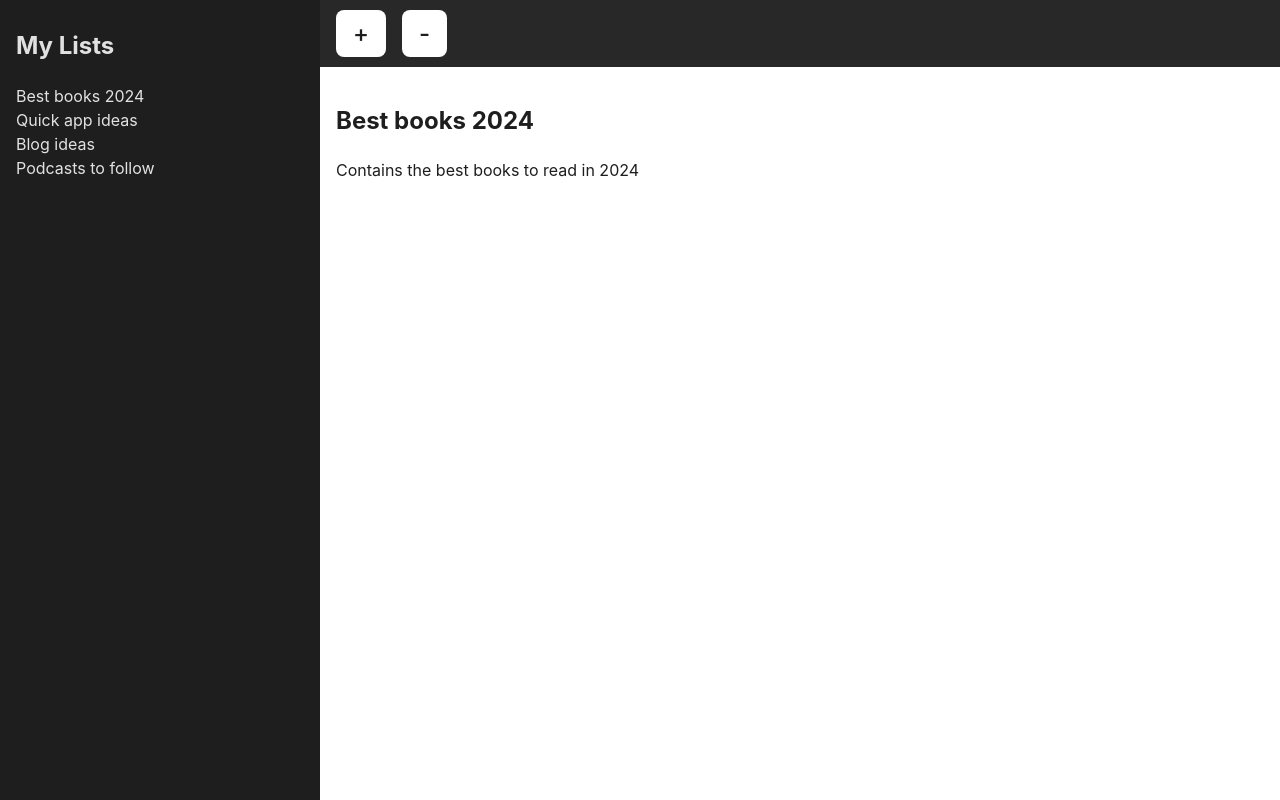
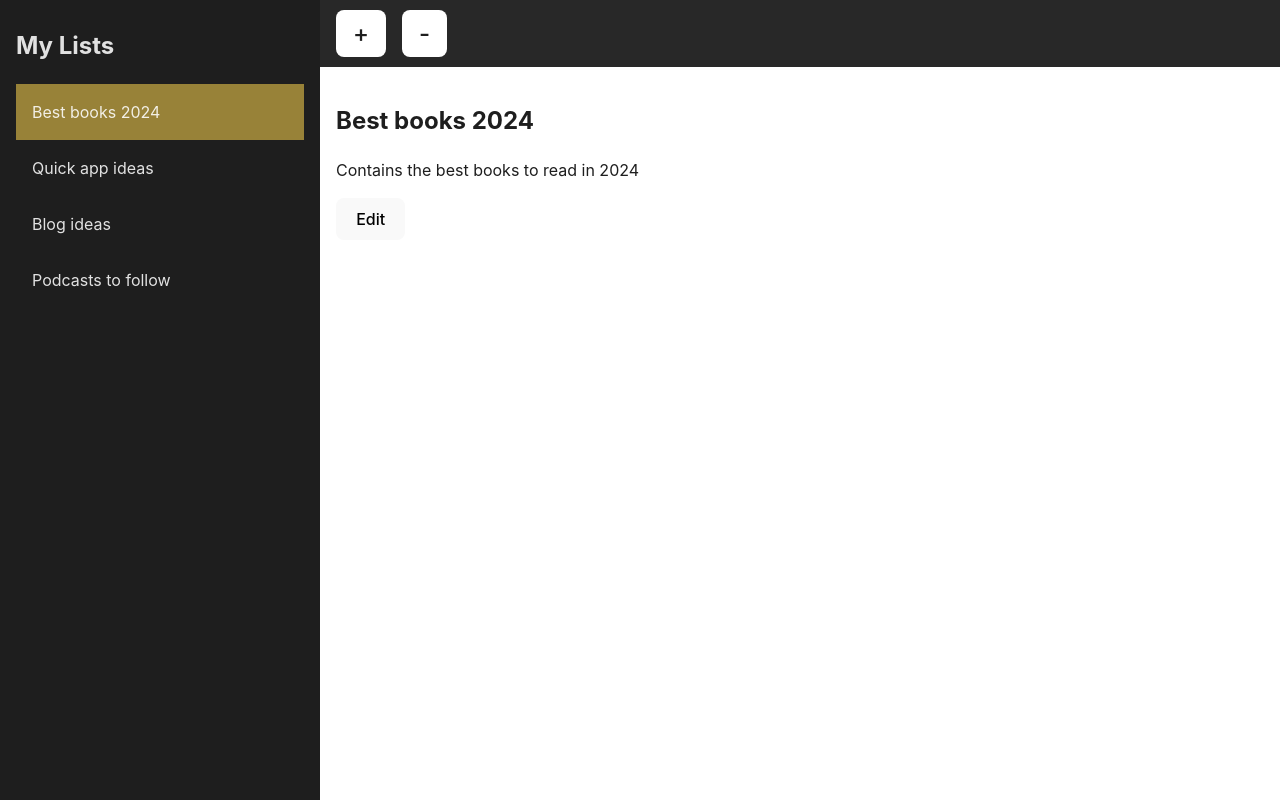
Before and after one commit to ruphaa/lists-app, a React (Vite) app: page / in a window 1280 px wide. Built offline with nearby package versions, Linux system fonts and the light colour scheme.

Commit message:
Add editable details + CRUD

```diff
--- a/src/App.jsx
+++ b/src/App.jsx
@@ -27,6 +27,7 @@ function App() {
     },
   ]);
   const [itemId, setItemId] = useState(1);
+  const [selectedItem, setSelectedItem] = useState(lists[0]);
 
   function handleAddList() {
     const newList = {
@@ -39,17 +40,35 @@ function App() {
   }
 
   function handleRemoveList(listId) {
-    if (lists.length === 0) {
-      setItemId(0);
-      return;
-    }
-    const updatedLists = lists.filter((list) => list.id !== listId);
-    setLists([...updatedLists]);
-    if (updatedLists.length === 0) {
-      setItemId(0);
-    } else {
-      setItemId(updatedLists[0].id);
-    }
+    setLists((lists) => {
+      const updatedLists = lists.filter(list => list.id !== listId);
+      if (updatedLists.length === 0) {
+        setItemId(0);
+        setSelectedItem(null);
+      } else {
+        setItemId(updatedLists[0].id);
+        setSelectedItem(updatedLists[0]);
+      }
+      return updatedLists;
+    });
+  }
+
+  function handleListDetailsChange(id, title, details) {
+    setLists((lists) => {
+      return lists.map((list) => {
+        if (list.id === id) {
+          return { ...list, title: title, details: details };
+        }
+        return list;
+      });
+    });
+    setItemId(id);
+  }
+
+  function setCurrentItem(id) {
+    const selectedItem = lists.find((list) => list.id === id);
+    setSelectedItem(selectedItem);
+    setItemId(id);
   }
 
   return (
@@ -57,8 +76,8 @@ function App() {
       <aside className="side-panel">
         <ListContainer
           lists={lists}
-          setCurrentItem={setItemId}
-          onAddList={handleAddList}
+          selectedItemId={itemId}
+          setCurrentItem={setCurrentItem}
         />
       </aside>
       <div className="header">
@@ -73,7 +92,10 @@ function App() {
         {lists.length === 0 ? (
           <p>No lists available</p>
         ) : (
-          <ListDetails list={lists.find((list) => list.id === itemId)} />
+          <ListDetails
+            list={selectedItem}
+            onUpdateListDetails={(id, title, details) => handleListDetailsChange(id, title, details)}
+          />
         )}
       </div>
     </div>
--- a/src/components/BulletListNote/index.jsx
+++ b/src/components/BulletListNote/index.jsx
@@ -6,11 +6,11 @@ export const BulletListNote = ({ list }) => {
   return (
     <div className="bullet-list">
       <h2>Title</h2>
-      <ul>
+      <ol>
         {notes.map((note, index) => (
           <li key={index}>{note}</li>
         ))}
-      </ul>
+      </ol>
     </div>
   );
 };
--- a/src/components/ListContainer/index.jsx
+++ b/src/components/ListContainer/index.jsx
@@ -1,7 +1,7 @@
 import "./index.css";
 import { ListItem } from "../ListItem";
 
-export const ListContainer = ({ lists, setCurrentItem }) => {
+export const ListContainer = ({ lists, setCurrentItem, selectedItemId }) => {
   return (
     <div className="list-container">
       <div className="flex">
@@ -16,6 +16,7 @@ export const ListContainer = ({ lists, setCurrentItem }) => {
             id={list.id}
             title={list.title}
             setCurrentItem={setCurrentItem}
+            selectedItemId={selectedItemId}
           />
         ))
       )}
--- a/src/components/ListDetails/index.jsx
+++ b/src/components/ListDetails/index.jsx
@@ -1,10 +1,70 @@
-import './index.css'
+import { useEffect, useState } from "react";
+import "./index.css";
 
-export const ListDetails = ({ list }) => {
+export const ListDetails = ({ list, onUpdateListDetails }) => {
+  const [title, setTitle] = useState(list.title); // only during first render
+  const [details, setDetails] = useState(list.details);
+  const [isEditing, setIsEditing] = useState(false);
+
+  useEffect(() => {
+    setTitle(list.title);
+  }, [list.title]);
+
+  useEffect(() => {
+    setDetails(list.details);
+  }, [list.details]);
+
   return (
     <div className="list-details">
-        <h2>{list.title}</h2>
-        <p>{list.details}</p>
+      {/* Uncontrolled + Controlled + defaultValue */}
+      {
+        <>
+          {isEditing ? (
+            <>
+              <textarea
+                name="title"
+                rows={4}
+                cols={60}
+                value={title}
+                onChange={(e) => {
+                  setTitle(e.target.value);
+                }}
+              />
+              <textarea
+                name="details"
+                rows={4}
+                cols={60}
+                value={details}
+                onChange={(e) => {
+                  setDetails(e.target.value);
+                }}
+              />
+              <button
+                onClick={() => {
+                  onUpdateListDetails(list.id, title, details);
+                  setIsEditing(false);
+                }}
+              >
+                Submit
+              </button>
+            </>
+          ) : (
+            <>
+              <StaticDetails title={title} text={details} />
+              <button onClick={() => setIsEditing(true)}>Edit</button>
+            </>
+          )}
+        </>
+      }
     </div>
-  )
-}
+  );
+};
+
+const StaticDetails = ({ title, text }) => {
+  return (
+    <>
+      <h2>{title}</h2>
+      <p>{text}</p>
+    </>
+  );
+};
--- a/src/components/ListItem/index.css
+++ b/src/components/ListItem/index.css
@@ -0,0 +1,13 @@
+.list-item {
+    padding: var(--base-spacing);
+    cursor: pointer;
+}
+
+.list-item:hover {
+    background-color: #464646;
+}
+
+.selected {
+    background-color: #988238;
+    /* color: var(--dark-color); */
+}
--- a/src/components/ListItem/index.jsx
+++ b/src/components/ListItem/index.jsx
@@ -1,12 +1,25 @@
+import { useEffect, useState } from 'react';
 import './index.css'
 
-export const ListItem = ({ id, title, setCurrentItem }) => {
+export const ListItem = ({ id, title, setCurrentItem, selectedItemId }) => {
+  const [isSelected, setIsSelected] = useState(false);
+
+  useEffect(() => {
+    if(selectedItemId === id) {
+      setIsSelected(true);
+    } else {
+      setIsSelected(false);
+    }
+  }, [selectedItemId]);
 
   const handleClick = () => {
     setCurrentItem(id)
   }
   return (
-    <div className="list-item" onClick={handleClick}>
+    <div className={`list-item ${isSelected && 'selected'}`} onClick={() => {
+      handleClick();
+      setIsSelected(true);
+    }}>
       {title}
     </div>
   )
```
